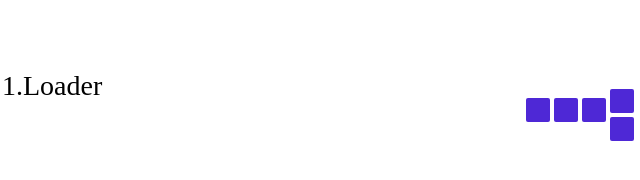
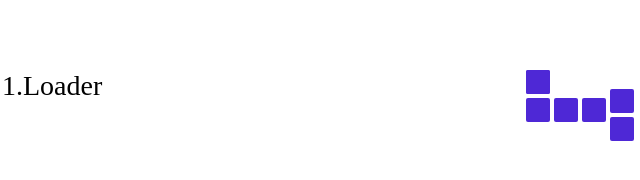
Before and after one commit to dlaudfuf33/advanced-workflow-test, a plain HTML site: page index.html in a window 1280 px wide. Shown: the part 298-478 px from the top of the page, 322-962 px from the left. Drawn offline with Linux system fonts and the light colour scheme; files whose address does not match are found by name.

Commit message:
feature : loader 3

```diff
--- a/index.html
+++ b/index.html
@@ -19,6 +19,8 @@
         <div id="box3"></div>
         <div id="box4"></div>
         <div id="box5"></div>
+        <div id="box6"></div>
+        <div id="box7"></div>
       </div>
     </div>
   </div>
```
